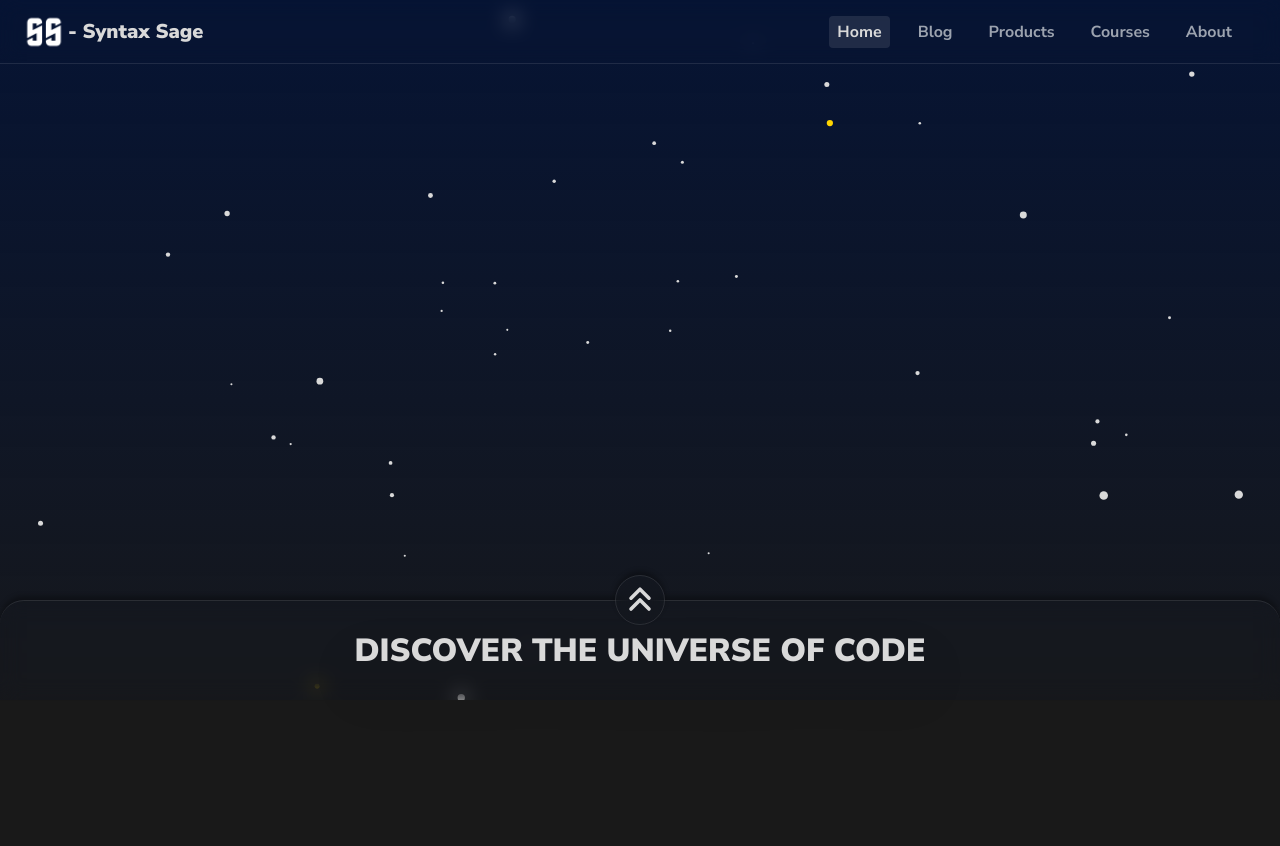
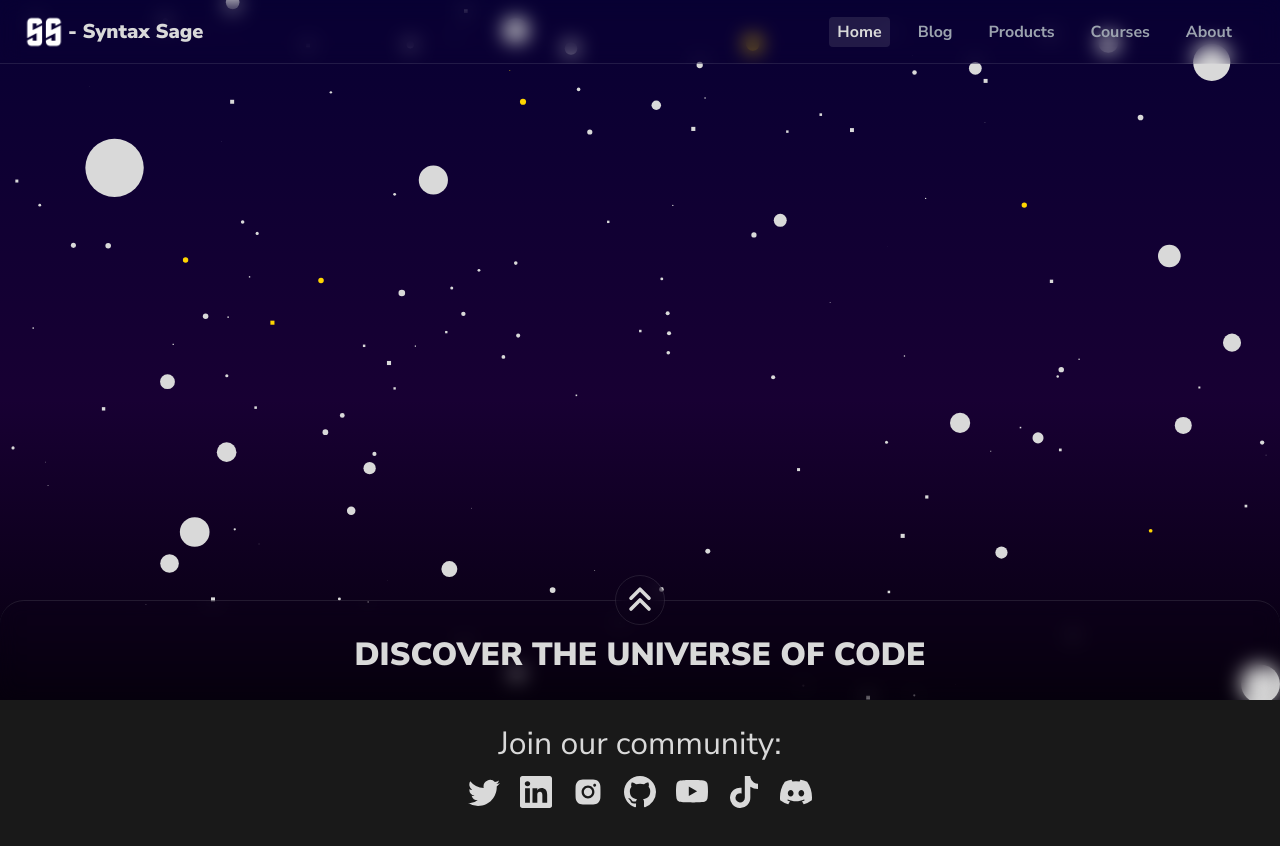
Before and after one commit to syntax-sage/sage-dev-app-2, a Next.js app: page / in a window 1280 px wide. Shown: the top 846 px of the page. Built offline with nearby package versions, Linux system fonts and the light colour scheme.

Commit message:
added social section

```diff
--- a/app/(components)/(navbar)/Navbar.tsx
+++ b/app/(components)/(navbar)/Navbar.tsx
@@ -25,7 +25,8 @@ function Navbar({}: Props) {
           <span className="p-0 m-0 hidden md:inline-block ">- Syntax Sage</span>
         </Link>
 
-        <div className="hidden lg:inline-grid grid-flow-col gap-5">
+        <ul className="hidden lg:inline-grid grid-flow-col gap-5">
+          <li>
             <Link
               href={"/"}
               className={
@@ -36,6 +37,8 @@ function Navbar({}: Props) {
             >
               Home
             </Link>
+          </li>
+          <li>
             <Link
               href={"/blog"}
               className={
@@ -46,6 +49,8 @@ function Navbar({}: Props) {
             >
               Blog
             </Link>
+          </li>
+          <li>
             <Link
               href={"/products"}
               className={
@@ -56,6 +61,8 @@ function Navbar({}: Props) {
             >
               Products
             </Link>
+          </li>
+          <li>
             <Link
               href={"/courses"}
               className={
@@ -66,6 +73,8 @@ function Navbar({}: Props) {
             >
               Courses
             </Link>
+          </li>
+          <li>
             <Link
               href={"/about"}
               className={
@@ -76,7 +85,8 @@ function Navbar({}: Props) {
             >
               About
             </Link>
-        </div>
+          </li>
+        </ul>
       </nav>
       <ToggleMenu></ToggleMenu>
     </>
--- a/app/(components)/(navbar)/ToggleMenu.tsx
+++ b/app/(components)/(navbar)/ToggleMenu.tsx
@@ -15,22 +15,22 @@ const ToggleMenu = () => {
         <span
           className={
             openMenu
-              ? "transition-all duration-300 relative mx-auto w-[48px] h-[2px] bg-[#ff3a3a] rounded-sm rotate-45 translate-y-[14px]"
-              : "transition-all duration-300 relative mx-auto w-[48px] h-[2px] bg-[#9d9d9d] rounded-sm"
+              ? "transition-all duration-300 relative mx-auto mr-0 w-[48px] h-[2px] bg-[#ff3a3a] rounded-sm rotate-45 translate-y-[14px]"
+              : "transition-all duration-300 relative mx-auto mr-0 w-[48px] h-[2px] bg-[#9d9d9d] rounded-sm"
           }
         ></span>
         <span
           className={
             openMenu
-              ? "transition-all duration-300 relative mx-auto w-[48px] h-[2px] bg-[#9d9d9d] rounded-sm opacity-0 translate-x-[50px]"
-              : "transition-all duration-300 relative mx-auto w-[48px] h-[2px] bg-[#9d9d9d] rounded-sm"
+              ? "transition-all duration-300 relative mx-auto mr-0 w-[48px] h-[2px] bg-[#9d9d9d] rounded-sm opacity-0 translate-x-[50px]"
+              : "transition-all duration-300 relative mx-auto mr-0 w-[40px] h-[2px] bg-[#9d9d9d] rounded-sm"
           }
         ></span>
         <span
           className={
             openMenu
-              ? "transition-all duration-300 relative mx-auto w-[48px] h-[2px] bg-[#ff3a3a] rounded-sm -rotate-45 -translate-y-[14px]"
-              : "transition-all duration-300 relative mx-auto w-[48px] h-[2px] bg-[#9d9d9d] rounded-sm"
+              ? "transition-all duration-300 relative mx-auto mr-0 w-[48px] h-[2px] bg-[#ff3a3a] rounded-sm -rotate-45 -translate-y-[14px]"
+              : "transition-all duration-300 relative mx-auto mr-0 w-[45px] h-[2px] bg-[#9d9d9d] rounded-sm"
           }
         ></span>
       </div>
--- a/app/(components)/particles.tsx
+++ b/app/(components)/particles.tsx
@@ -28,6 +28,82 @@ const particles = (props: Props) => {
     []
   );
   return (
+    <>
+      <Particles
+        id="tsparticles2"
+        init={particlesInit}
+        loaded={particlesLoaded}
+        options={{
+            fpsLimit: 120,
+          interactivity: {
+            events: {
+              onClick: {
+                enable: false,
+                mode: "push",
+              },
+              onHover: {
+                parallax: { enable: true, force: 20, smooth: 50 },
+                enable: true,
+                mode: "bubble",
+              },
+              resize: true,
+            },
+            modes: {
+              push: {
+                quantity: 4,
+              },
+              repulse: {
+                distance: 200,
+                duration: 0.4,
+              },
+            },
+          },
+          particles: {
+            twinkle: {
+              particles: {
+                enable: true,
+                color: "#FFD500",
+                frequency: 0.03,
+                opacity: 1,
+              },
+            },
+            color: {
+              value: "#D9D9D9",
+            },
+            collisions: {
+              enable: false,
+            },
+            move: {
+              direction: "outside",
+              enable: false,
+              outModes: {
+                default: "destroy",
+              },
+              random: true,
+              speed: { min: 3, max: 10 },
+              straight: false,
+            },
+            number: {
+              density: {
+                enable: true,
+                area: 800,
+              },
+              value: 100,
+            },
+            opacity: {
+              value: 1,
+            },
+            shape: {
+              type: ["circle", "square"],
+            },
+            size: {
+              random: true,
+              value: { min: 0.1, max: 3 },
+            },
+          },
+          detectRetina: true,
+        }}
+      />
       <Particles
         id="tsparticles"
         init={particlesInit}
@@ -113,8 +189,8 @@ const particles = (props: Props) => {
             },
             size: {
               animation: {
-              speed: 2,
-              count: 0.5,
+                speed: 10,
+                count: 1,
                 enable: true,
                 startValue: "min",
                 destroy: "max",
@@ -124,14 +200,9 @@ const particles = (props: Props) => {
             },
           },
           detectRetina: true,
-        background: {
-          image: `${HeroBG}`,
-          position: "50% 50%",
-          repeat: "no-repeat",
-          size: "cover",
-        },
         }}
       />
+    </>
   );
 };
 
--- a/app/page.tsx
+++ b/app/page.tsx
@@ -1,29 +1,74 @@
 import React from "react";
 import Particles from "./(components)/particles";
 import { HiChevronDoubleUp } from "react-icons/hi";
+import {
+  BsTwitter,
+  BsLinkedin,
+  BsGithub,
+  BsYoutube,
+  BsDiscord,
+} from "react-icons/bs";
+import { AiFillInstagram } from "react-icons/ai";
+import { FaTiktok } from "react-icons/fa";
+
+import Link from "next/link";
 
 type Props = {};
 
 function page({}: Props) {
   return (
     <>
-      <section className="fixed w-screen min-w-screen max-w-screen h-screen min-hscreen max-h-screen top-0 pt-[64px] bg-gradient-to-b from-[#061434] to-transparent bg-auto">
+      <section className="fixed w-screen min-w-screen max-w-screen h-screen min-hscreen max-h-screen top-0 pt-[64px] bg-gradient-to-b to-[#000000] via-[hsl(268,100%,10%)] from-[hsl(249,100%,10%)] bg-auto">
         <Particles></Particles>
       </section>
       <main className="absolute w-screen min-w-screen max-w-screen h-screen min-h-screen top-[100vh] z-50 -translate-y-[100px] bg-inherit">
-        <span
-          className="absolute h-[50px] w-[50px] backdrop-blur-[10px] rounded-full mx-auto right-0 left-0 -translate-y-[125px] border-[1px] border-[rgba(255,255,255,0.1)] z-[51] grid items-center place-content-center"
-          style={{ boxShadow: "0 -4px 5px rgba(0,0,0,0.3)" }}
-        >
+        <span className="absolute h-[50px] w-[50px] backdrop-blur-[10px] rounded-full mx-auto right-0 left-0 -translate-y-[125px] border-[1px] border-[rgba(255,255,255,0.1)] z-[51] grid items-center place-content-center">
           <HiChevronDoubleUp className="p-0 m-0 text-4xl" />
         </span>
-        <div
-          className="backdrop-blur-[10px] w-full h-[100px] rounded-t-[24px] border-t-[1px] border-[rgba(255,255,255,0.1)] -translate-y-[100px] grid content-center "
-          style={{ boxShadow: "0 -4px 5px rgba(0,0,0,0.3)" }}
-        >
-          <h1 className="md:text-[32px] text-xl font-black text-center uppercase drop-shadow-2xl">
+        <div className="absolute backdrop-blur-[10px] w-full h-[100px] rounded-t-[24px] border-t-[1px] border-[rgba(255,255,255,0.1)] -translate-y-[100px] grid content-center ">
+          <h1 className="md:text-[32px] text-xl font-black text-center uppercase mt-2">
             Discover the universe of code
           </h1>
+        </div>
+        <div className="text-center mt-5">
+          <h2 className="text-[32px] font-medium">Join our community:</h2>
+          <ul className="flex flex-row justify-center text-[32px] mt-2 gap-5">
+            <li>
+              <Link href={"https://twitter.com/syntax_sage"}>
+                <BsTwitter></BsTwitter>
+              </Link>
+            </li>
+            <li>
+              <Link href={"https://www.linkedin.com/in/syntax-sage-5b0536265/"}>
+                <BsLinkedin></BsLinkedin>
+              </Link>
+            </li>
+            <li>
+              <Link href={"https://www.instagram.com/syntax.sage/"}>
+                <AiFillInstagram></AiFillInstagram>
+              </Link>
+            </li>
+            <li>
+              <Link href={"https://github.com/syntax-sage"}>
+                <BsGithub></BsGithub>
+              </Link>
+            </li>
+            <li>
+              <Link href={"https://www.youtube.com/channel/@syntax_sage"}>
+                <BsYoutube></BsYoutube>
+              </Link>
+            </li>
+            <li>
+              <Link href={"https://www.tiktok.com/@syntax_sage?lang=en"}>
+                <FaTiktok></FaTiktok>
+              </Link>
+            </li>
+            <li>
+              <Link href={"https://www.discord.gg/BRpSNDZhFG"}>
+                <BsDiscord></BsDiscord>
+              </Link>
+            </li>
+          </ul>
         </div>
       </main>
     </>
--- a/tailwind.config.js
+++ b/tailwind.config.js
@@ -10,13 +10,6 @@ module.exports = {
   ],
   theme: {
     extend: {},
-    backgroundSize: {
-      auto: "auto",
-      cover: "cover",
-      contain: "contain",
-      "50%": "50%",
-      "150%": "3000px",
-    },
   },
   plugins: [],
 };
```
Lines whose indentation alone changed are shown as unchanged.
